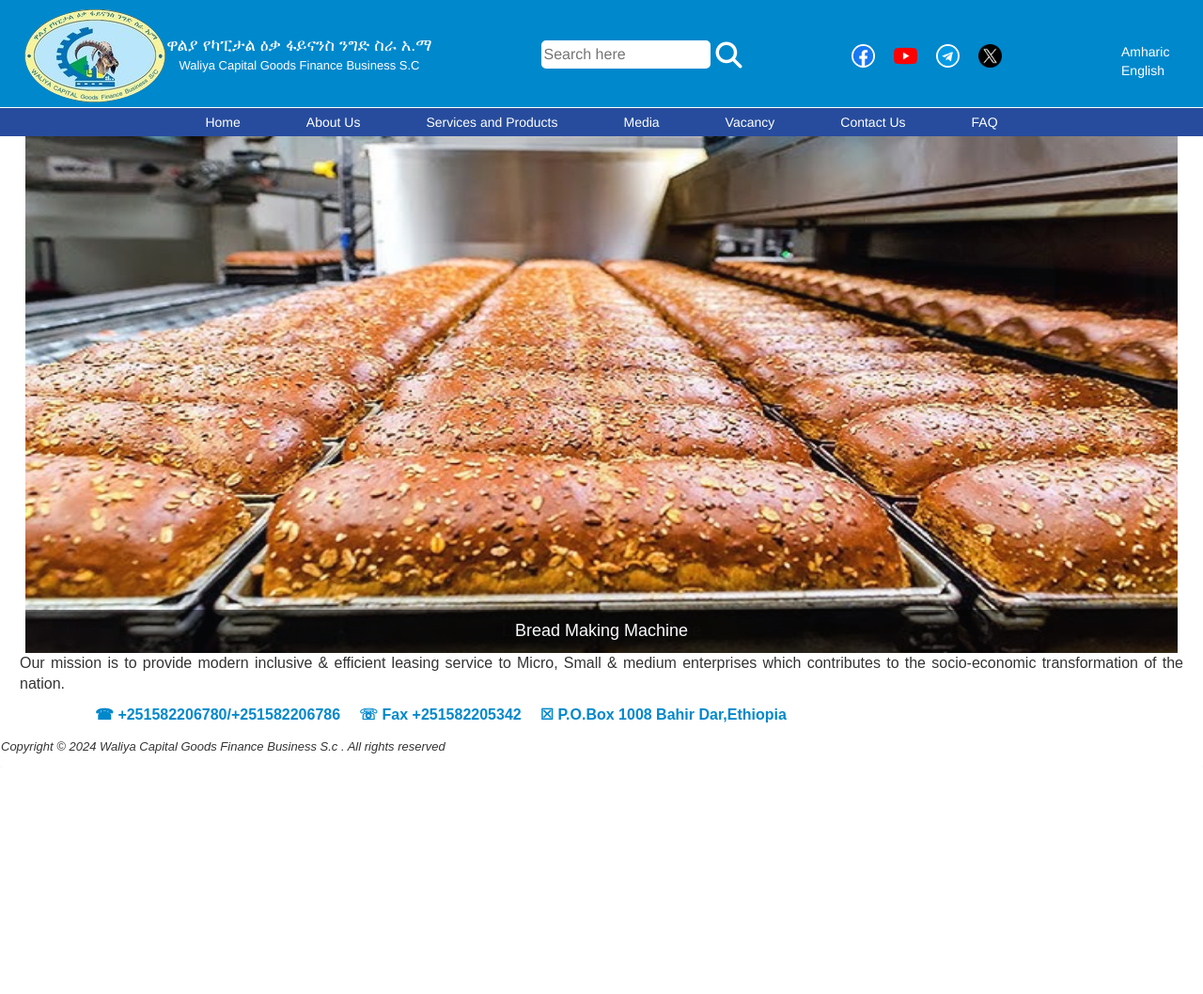
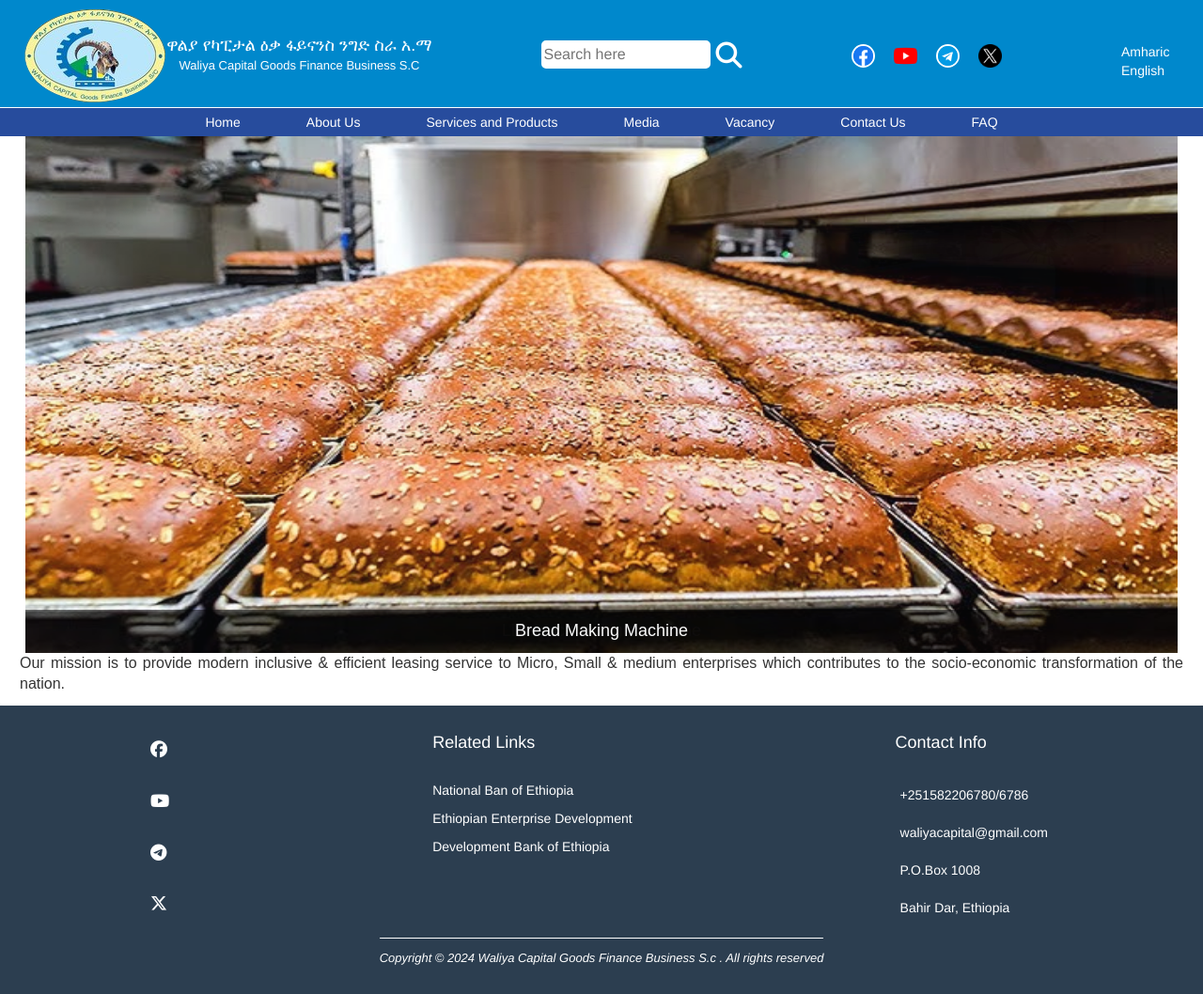
Before and after one commit to BEKMAL/Waliya-website, a plain HTML site: page index.html in a window 1280 px wide. Shown: the whole page at 94% size. Before the commit the page ends 817 px from the top, so only its background shows below. Drawn offline with Linux system fonts and the light colour scheme; a web font is replaced by a local one.

Commit message:
footer added on English version

```diff
--- a/CSS/styles.css
+++ b/CSS/styles.css
@@ -170,6 +170,7 @@
    color: black;
    padding-left: 50px;
 
+
  }
 
 
@@ -199,8 +200,7 @@
 
  .dropdown-content a {
    color:white;
-
-   padding: 9px 16px;
+   padding: 8px 16px;
    text-decoration: none;
    display: block;
  }
@@ -428,11 +428,70 @@
  }
 
 /* footer sytle start */
-.address {
+
+.footer {
+   background-color: #2c3e50;
+
+ }
+.footercontent {
+   padding: 20px;
+   color: white;
    display: flex;
-   gap: 20px;
-   margin-left: 100px;
-   color: #0088cc;
-   font-weight: bold;
+   justify-content: space-around;
+
+}
+.footersocial {
+  display: flex;
+  flex-direction: column;
+  justify-content: space-around;
+
+}
+.usefulLinks h4,
+ .contactInfo h4{
+   margin-bottom: 30px;
+ }
+ .usefulLinks,
+ .contactInfo {
+   text-align: left;
+ }
+
+ .usefulLinks ul {
+   list-style: none;
+   padding: 0;
+ }
+
+ .usefulLinks li {
+   margin-bottom: 10px;
+ }
+
+ .usefulLinks a,
+ .contactInfo a {
+   color: white;
+   text-decoration: none;
+   transition: color 0.3s; /* Smooth color transition */
+ }
+
+ .usefulLinks a:hover,
+ .usefulLinks a:focus,
+ .contactInfo a:hover,
+ .contactInfo a:focus {
+   color: #007bff;
+   outline: none;
+   box-shadow: 0 0 5px rgba(0, 123, 255, 0.5); /* Shadow for focus */
+ }
+ .contactInfo p{
+   padding: 5px;
+ }
+ .copyright {
+   text-align: center;
+  color: white;
+  font-size: small;
+
+
+}
+.copyright i {
+   border-top: 1px solid white;
+   padding-top: 13px;
+
 }
 /* end of footer sytle  */
--- a/index.html
+++ b/index.html
@@ -640,34 +640,71 @@
               <div>
 
               </div>
-              <div class="address">
+              <!-- <div class="address">
 
                 <p> &#9742 +251582206780/+251582206786  </p>
                 <p> &#9743  Fax +251582205342  </p>
             <p>&#9746 P.O.Box 1008 Bahir Dar,Ethiopia</p>
 
             </div>
-                   <p > <i style="font-size:small;">Copyright © 2024 Waliya Capital Goods Finance Business S.c . All rights reserved</i></p>
+                   <p > <i style="font-size:small;">Copyright © 2024 Waliya Capital Goods Finance Business S.c . All rights reserved</i></p> -->
             </div>
 
 
      </div>
-  <!-- <div class="footer">
-    <div class="address">
-        <p> &#9742 +251582206780/+251582206786  </p>
-    <p>&#9746 postal address 1008</p>
-    <p> &#9743  Fax +251582205342  </p>
-    </div>
-     <p class="copyright"> <i style="font-size:small;">Copyright © 2024 Waliya Capital Goods Finance Business S.c . All rights reserved</i></p>
-  </div>  -->
- <!-- <div class="footer">
-  <div class="leftpanel">
-  </div>
-  <div class="copyright">
-    <p > <i style="font-size:small;">Copyright © 2024 Waliya Capital Goods Finance Business S.c . All rights reserved</i></p>
-  </div>
- </div> -->
 
+     <footer class="footer">
+       <div class="footercontent">
+        <div class="footersocial">
+          <div>
+            <a href="https://web.facebook.com/people/Waliya-Capital-Goods-Finance-Business-Share-Company/100064172732176/" target="_blank" rel="noopener noreferrer">
+              <i class="fa-brands fa-facebook " style="color:  white; font-size: 18px;"></i>
+
+            </a>
+           </div>
+           <div >
+            <i class="fa-brands fa-youtube" style="color: white; font-size: 18px;"></i>
+
+          </div>
+          <div   >
+            <i class="fa-brands fa-telegram"  style="color: white; font-size: 18px;" ></i>
+
+         </div>
+         <div   >
+          <i class="fa-brands fa-x-twitter"  style="color: white;font-size: 18px;"></i>
+
+      </div>
+
+        </div>
+
+        <div class="usefulLinks">
+          <h4>Related Links</h4>
+          <ul>
+            <li><a href="https://nbe.gov.et/" target="_blank" rel="noopener noreferrer">National Ban of Ethiopia</a></li>
+            <li><a href=" #" target="_blank" rel="noopener noreferrer">Ethiopian Enterprise  Development </a></li>
+            <li><a href="https://www.dbe.com.et/" target="_blank" rel="noopener noreferrer">Development  Bank of Ethiopia</a></li>
+          </ul>
+        </div>
+
+        <div class="contactInfo">
+          <h4>Contact Info</h4>
+          <p>
+            <a href="tel:+12023862702">+251582206780/6786</a>
+          </p>
+          <p>
+            <a href="mailto:support@evangadi.com">waliyacapital@gmail.com</a>
+          </p>
+
+         <p> <a href="tel:+12023862702"> P.O.Box 1008</a></p>
+         <p> <a href="tel:+12023862702"> Bahir Dar,&nbsp;Ethiopia</a></p>
+
+        </div>
+       </div>
+       <div class="copyright">
+
+        <p > <i >Copyright © 2024 Waliya Capital Goods Finance Business S.c . All rights reserved</i></p><br>
+      </div>
+    </footer>
      <script src="JS/script.js" defer></script>
 
 </body>
```
